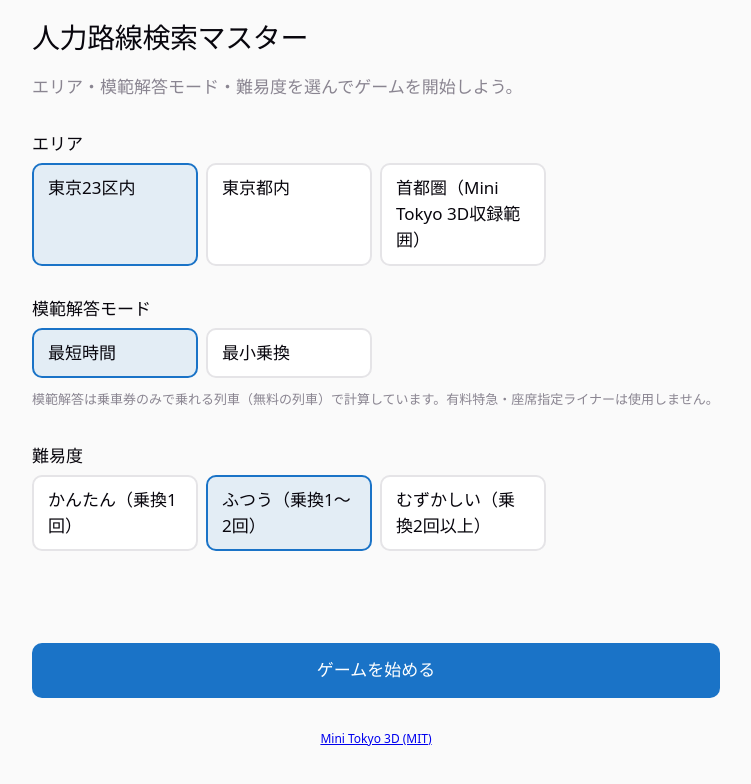
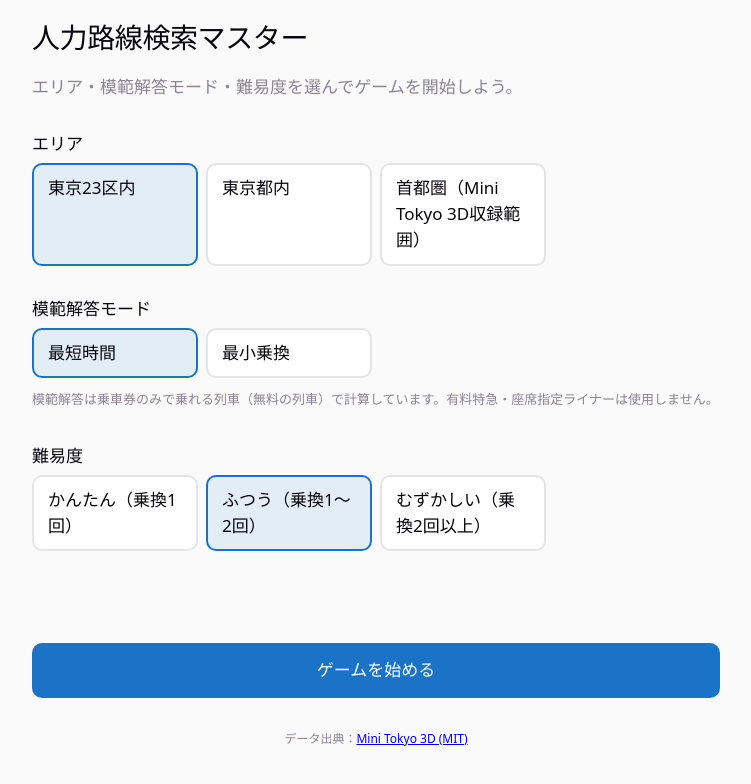
Before and after one commit to hemingu/TransitMaster, a React (Vite) app: page / in a window 1280 px wide. Shown: the top 784 px of the page, without its empty margins (264-1015 px from the left). Built offline with nearby package versions, Linux system fonts and the light colour scheme.

Commit message:
クレジット表記に「データ出典：」を追加
Co-Authored-By: Claude Opus 5.5 <noreply@anthropic.com>

```diff
--- a/src/components/SetupScreen.tsx
+++ b/src/components/SetupScreen.tsx
@@ -109,6 +109,7 @@ export function SetupScreen({
       </button>
 
       <p className="credit">
+        データ出典：
         <a href="https://github.com/nagix/mini-tokyo-3d" target="_blank" rel="noopener noreferrer">
           Mini Tokyo 3D (MIT)
         </a>
```
Also changed, not shown: 1 other file (tests, documents, lock files or other folders).
